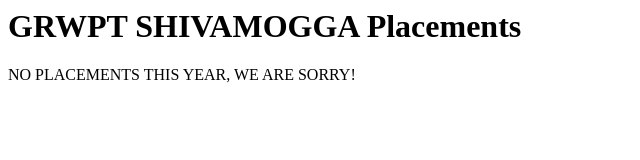
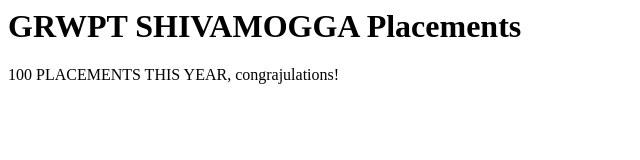
Before and after one commit to hanumanthappag/grwptweb, a plain HTML site: page placement.html in a window 1280 px wide. Shown: the full height of the page, 0-640 px from the left. Drawn offline with Linux system fonts and the light colour scheme.

Commit message:
updated placement page

```diff
--- a/placement.html
+++ b/placement.html
@@ -6,7 +6,7 @@
 <body>
 <h1>GRWPT SHIVAMOGGA Placements</h2>
 <p>
-NO PLACEMENTS THIS YEAR, WE ARE SORRY!
+100 PLACEMENTS THIS YEAR, congrajulations!
 </p>
 </body>
 
```
